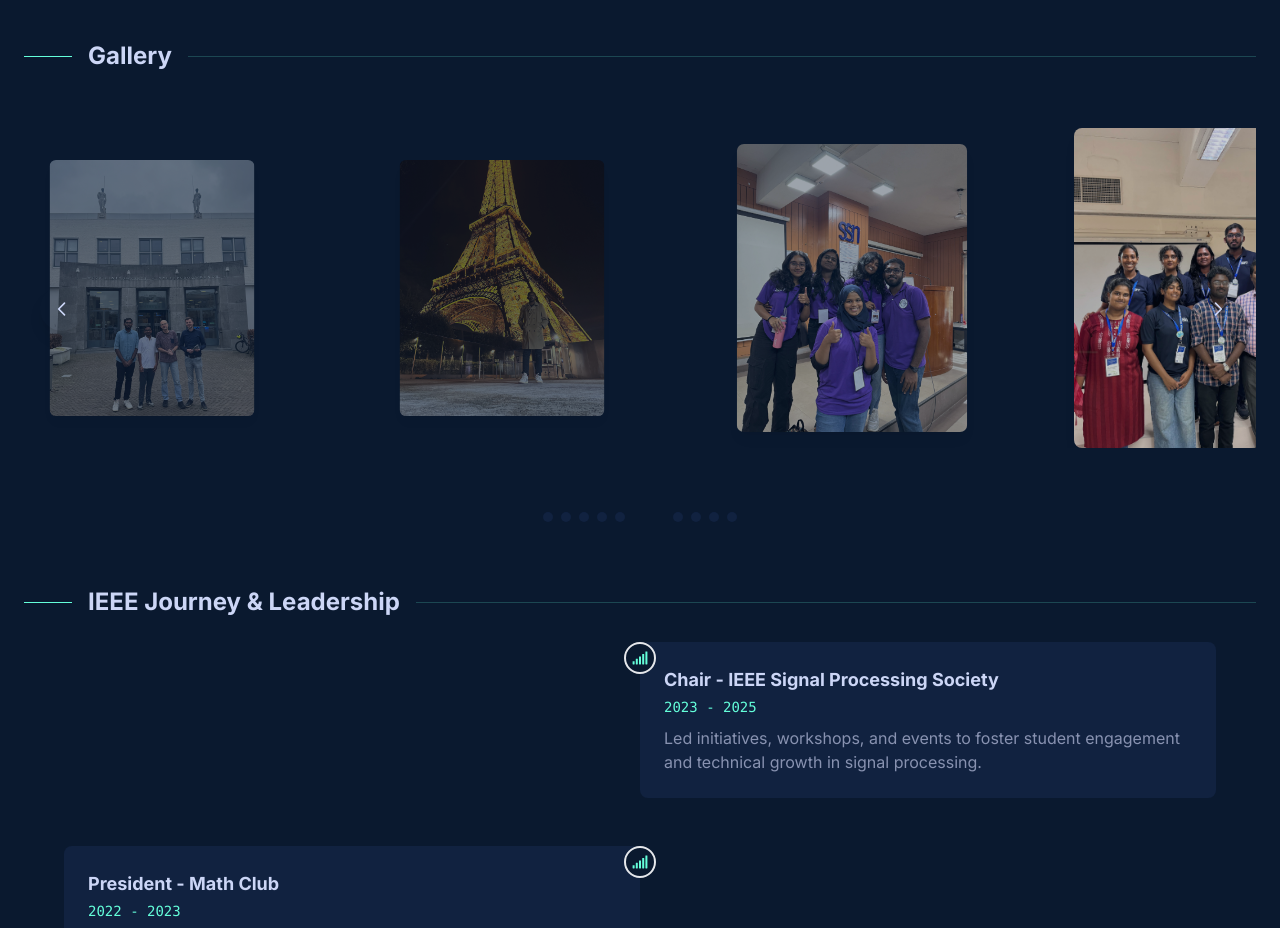
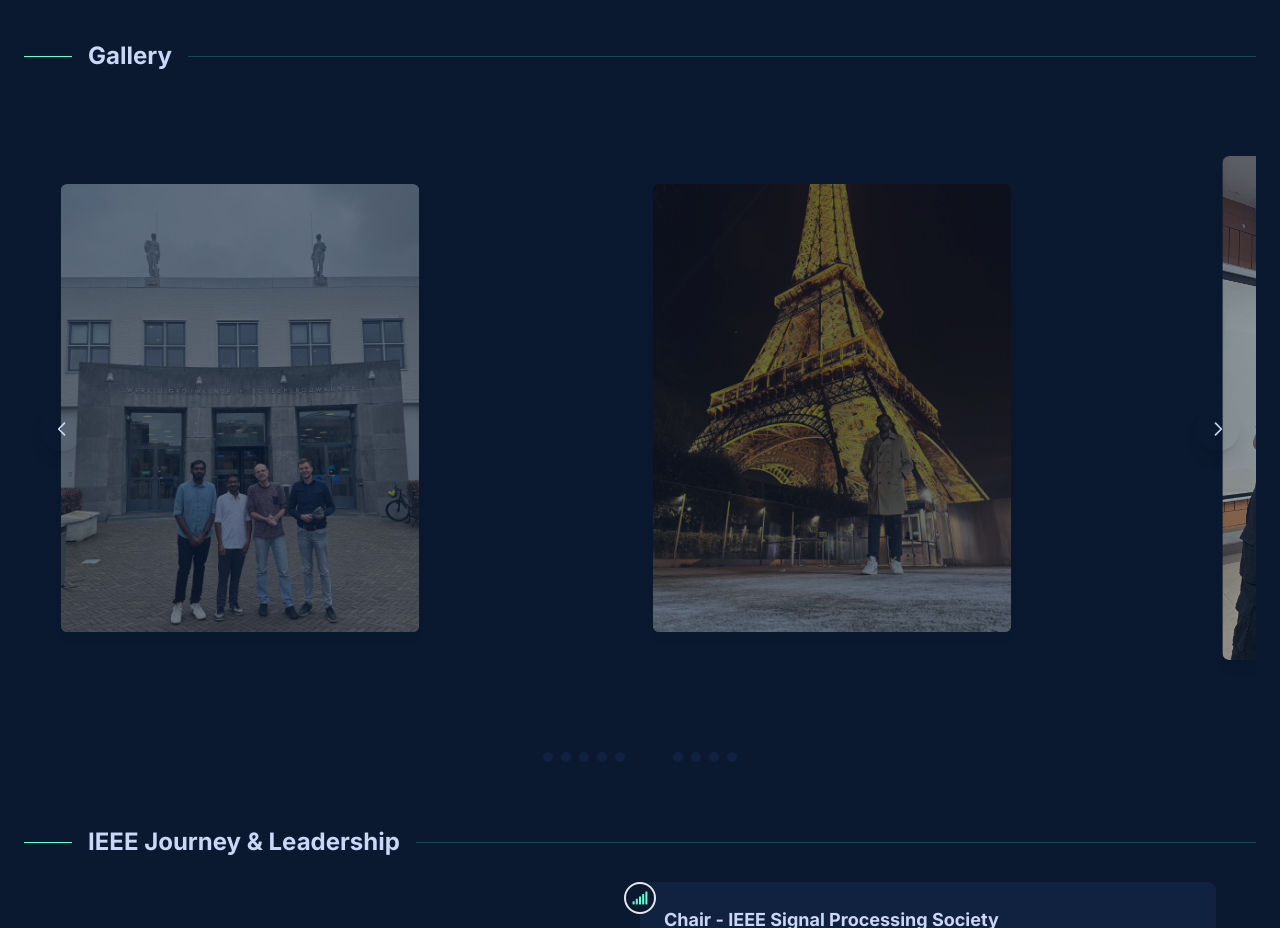
Before and after one commit to llVenkatll/portfolio, a React (Vite) app: page / in a window 1280 px wide. Shown: the part 5100-6028 px from the top of the page. Built offline with nearby package versions, Linux system fonts and the light colour scheme.

Commit message:
Update Gallery.jsx

```diff
--- a/src/components/sections/Gallery.jsx
+++ b/src/components/sections/Gallery.jsx
@@ -106,7 +106,7 @@ const Gallery = () => {
                   animate={{
                     scale: getImageScale(index),
                     opacity: getImageOpacity(index),
-                    x: (index - activeIndex) * 70
+                    x: (index - activeIndex) * 120
                   }}
                   transition={{
                     duration: 0.4,
@@ -117,8 +117,8 @@ const Gallery = () => {
                   onMouseLeave={() => setHoveredIndex(null)}
                 >
                   <div className="relative">
-                    {/* Fixed size container */}
-                    <div className="w-64 h-80 rounded-lg overflow-hidden shadow-lg bg-secondary-theme/20">
+                    {/* Fixed size container - 75% bigger */}
+                    <div className="w-[448px] h-[560px] rounded-lg overflow-hidden shadow-lg bg-secondary-theme/20">
                       <img
                         src={image.src}
                         alt={image.alt}
@@ -131,13 +131,13 @@ const Gallery = () => {
                       />
                     </div>
 
-                    {/* Hover overlay with full image preview */}
+                    {/* Hover overlay with full image preview - 75% bigger */}
                     {hoveredIndex === index && (
                       <motion.div
                         initial={{ opacity: 0, scale: 0.8 }}
                         animate={{ opacity: 1, scale: 1 }}
                         exit={{ opacity: 0, scale: 0.8 }}
-                        className="absolute -top-4 -left-4 w-72 h-96 bg-secondary-theme rounded-lg shadow-2xl border-2 border-accent-theme/50 z-20 overflow-hidden"
+                        className="absolute -top-4 -left-4 w-[504px] h-[672px] bg-secondary-theme rounded-lg shadow-2xl border-2 border-accent-theme/50 z-20 overflow-hidden"
                       >
                         <img
                           src={image.src}
```
